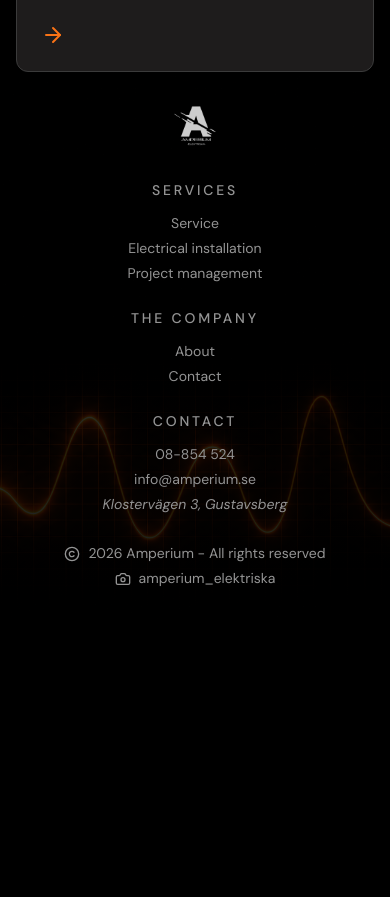
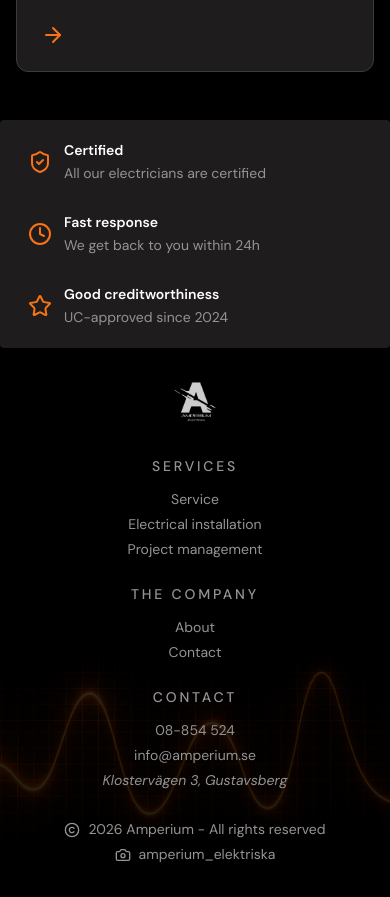
Before and after one commit to mikaelakihl/amperium, a React (Vite) app: page / in a window 390 px wide. Shown: the part 1640-2537 px from the top of the page. Before the commit the page ends 2261 px from the top, so only its background shows below. Built offline with nearby package versions, Linux system fonts and the light colour scheme.

Commit message:
feat: add responsive BenefitBanner component with different layouts for mobile and desktop

```diff
--- /dev/null
+++ b/src/pages/Home/index.module.css
@@ -0,0 +1,17 @@
+.benefitContainerMobile {
+  margin-top: var(--space-4xl);
+}
+
+.benefitContainerDesktop {
+  display: none;
+}
+
+@media (--md) {
+  .benefitContainerMobile {
+    display: none;
+  }
+
+  .benefitContainerDesktop {
+    display: block;
+  }
+}
--- a/src/pages/Home/index.tsx
+++ b/src/pages/Home/index.tsx
@@ -3,6 +3,8 @@
 import { Banner } from '../../components/Banner/Banner';
 import { AboutPreview } from '../../components/AboutPreview/AboutPreview';
 import { ServicePreview } from '../../components/ServicePreview/ServicePreview';
+import { BenefitBanner } from '../../components/BenefitBanner/BenefitBanner';
+import styles from './index.module.css';
 
 export function Home() {
   const { t } = useTranslation();
@@ -13,6 +15,12 @@
       <div className="container">
         <AboutPreview />
         <ServicePreview />
+        <div className={styles.benefitContainerDesktop}>
+          <BenefitBanner />
+        </div>
+      </div>
+      <div className={styles.benefitContainerMobile}>
+        <BenefitBanner />
       </div>
     </>
   );
```
